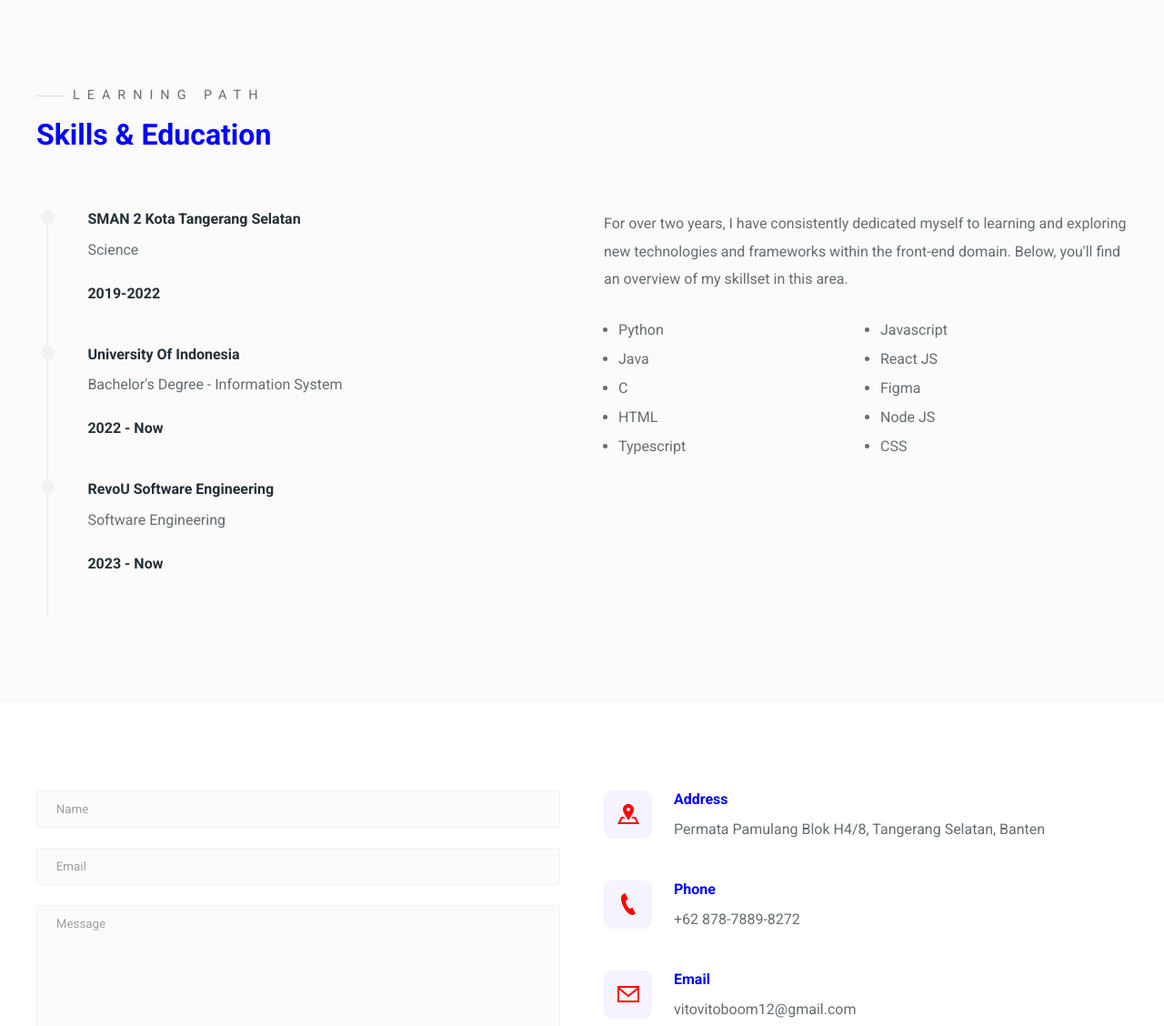
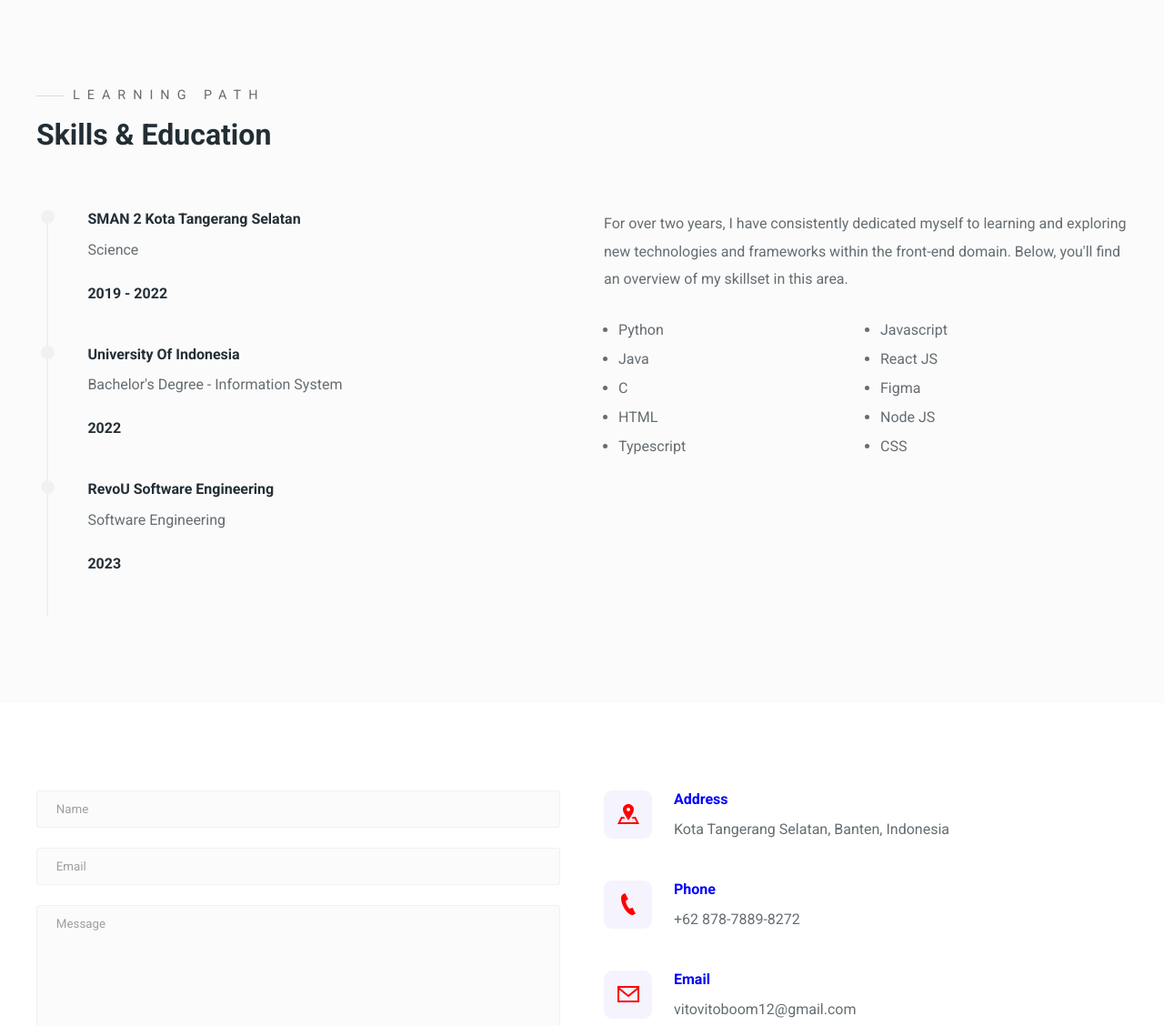
Before and after one commit to vitooputraa/module-1-vitoputra, a plain HTML site: page index.html in a window 1280 px wide. Shown: the part 2240-3368 px from the top of the page at 91% size. Drawn offline with Linux system fonts and the light colour scheme.

Commit message:
update css and index.html

```diff
--- a/index.html
+++ b/index.html
@@ -141,7 +141,7 @@
                             <div class="education-info">
                                 <h4 class="education-title">SMAN 2 Kota Tangerang Selatan</h4>
                                 <p>Science</p>
-                                <h4 class="education-years">2019-2022</h4>
+                                <h4 class="education-years">2019 - 2022</h4>
                             </div>
                         </div>
                         <div class="education">
@@ -152,7 +152,7 @@
                             <div class="education-info">
                                 <h4 class="education-title">University Of Indonesia</h4>
                                 <p>Bachelor's Degree - Information System</p>
-                                <h4 class="education-years">2022 - Now</h4>
+                                <h4 class="education-years">2022</h4>
                             </div>
                         </div>
                         <div class="education">
@@ -163,7 +163,7 @@
                             <div class="education-info">
                                 <h4 class="education-title">RevoU Software Engineering</h4>
                                 <p>Software Engineering</p>
-                                <h4 class="education-years">2023 - Now</h4>
+                                <h4 class="education-years">2023</h4>
                             </div>
                         </div>
                     </div>
@@ -223,7 +223,7 @@
                         </div>
                         <div class="contact-item-detail">
                             <h4>Address</h4>
-                            <p>Permata Pamulang Blok H4/8, Tangerang Selatan, Banten</p>
+                            <p>Kota Tangerang Selatan, Banten, Indonesia</p>
                         </div>
                     </div>
                     <!-- Contact Item 2 -->
--- a/styles/style.css
+++ b/styles/style.css
@@ -187,6 +187,7 @@ nav ul li a {
 
 .services-title {
     text-align: center;
+    color: #232e35;
 }
 
 .service {
@@ -217,6 +218,10 @@ nav ul li a {
 /*Portfolio*/
 #portfolios {
     padding: var(--sectionPadding);
+}
+
+#portfolios .section-title {
+    color: #232e35;
 }
 
 .portfolio {
@@ -277,6 +282,10 @@ nav ul li a {
 #skills {
     padding: var(--sectionPadding);
     background: var(--secondaryBackgroundColor);
+}
+
+#skills .section-title {
+    color: #232e35;
 }
 
 .skills-grid {
```
